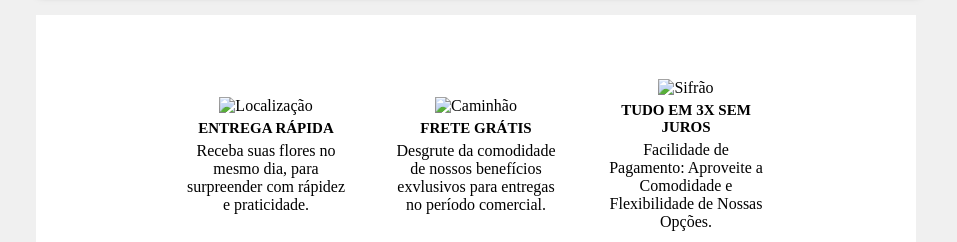
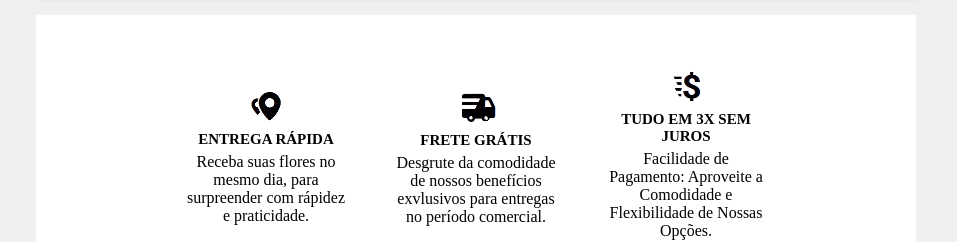
Before and after one commit to lusvs/pi-segundosemestre-floricultura, a plain HTML site: page index.html in a window 1280 px wide. Shown: the part 1395-1637 px from the top of the page, without its empty margins (164-1121 px from the left). Drawn offline with Linux system fonts and the light colour scheme.

Commit message:
feat: fts das infos

```diff
--- a/index.html
+++ b/index.html
@@ -101,17 +101,17 @@
             <section class="infos">
                 <div class="fileirainfo">
                     <div class="infobloco">
-                        <img src="#" alt="Localização">
+                        <img src="src/assets/img/loc-removebg-preview.png" alt="Localização">
                         <h1>ENTREGA RÁPIDA</h1>
                         <p>Receba suas flores no mesmo dia, para surpreender com rápidez e praticidade.</p>
                     </div>
                     <div class="infobloco">
-                        <img src="#" alt="Caminhão">
+                        <img src="src/assets/img/caminhao-removebg-preview.png" alt="Caminhão">
                         <h1>FRETE GRÁTIS</h1>
                         <p>Desgrute da comodidade de nossos benefícios exvlusivos para entregas no período comercial.</p>
                     </div>
                     <div class="infobloco">
-                        <img src="#" alt="Sifrão">
+                        <img src="src/assets/img/sifrao-removebg-preview.png" alt="Sifrão">
                         <h1>TUDO EM 3X SEM JUROS</h1>
                         <p>Facilidade de Pagamento: Aproveite a Comodidade e Flexibilidade de Nossas Opções.</p>
                     </div>
```
Also changed, not shown: src/assets/img/caminhao-removebg-preview.png (added), src/assets/img/loc-removebg-preview.png (added), src/assets/img/sifrao-removebg-preview.png (added).
